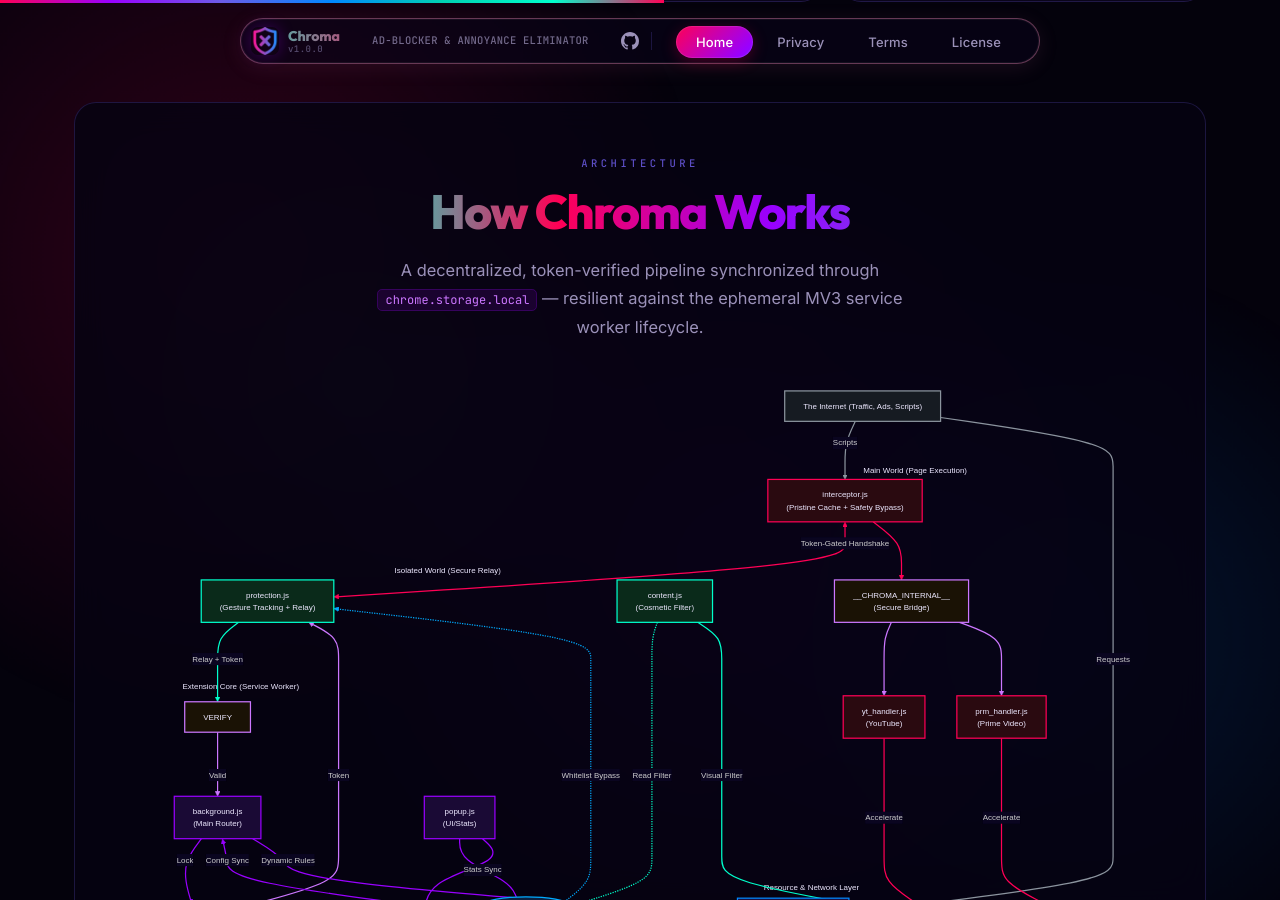
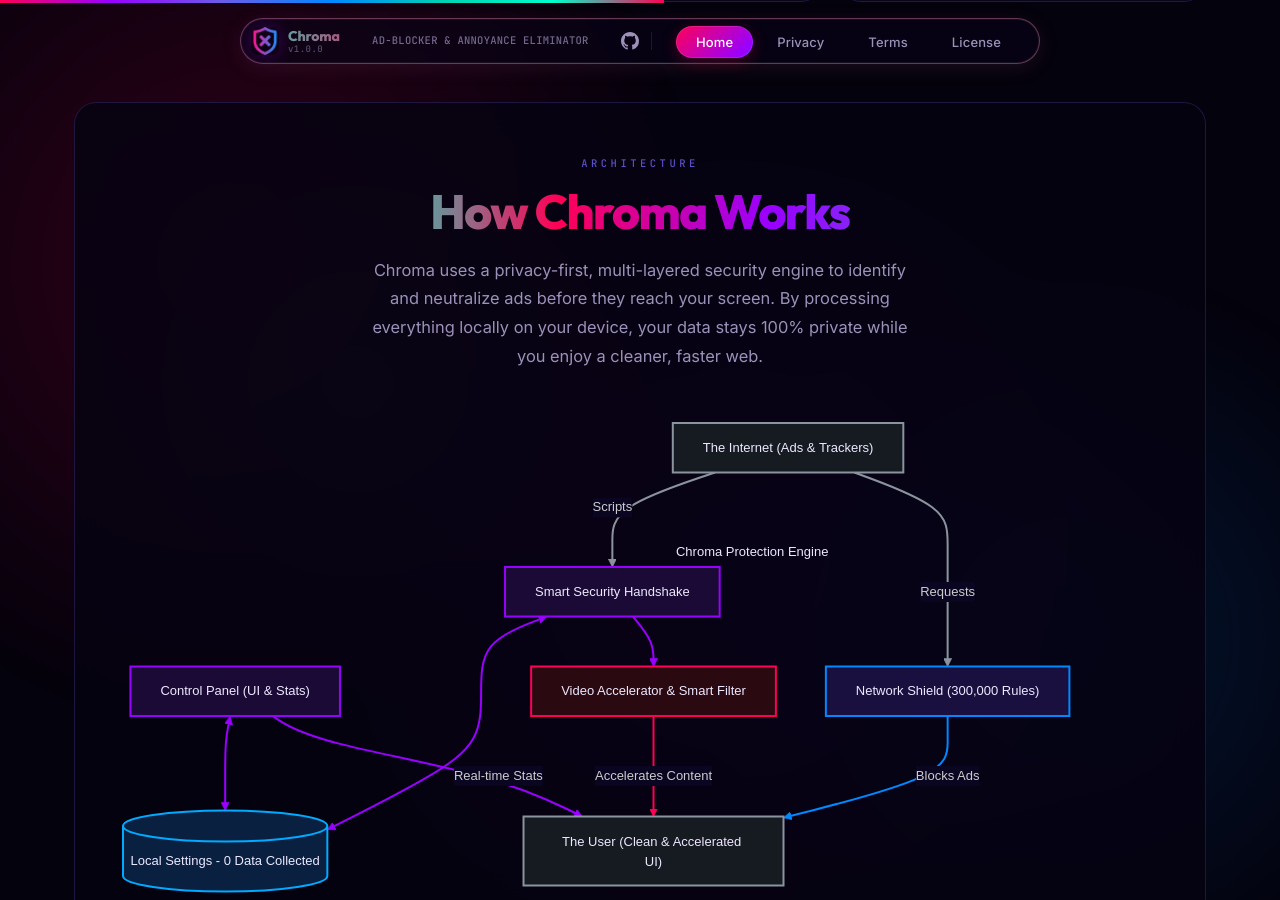
Before and after one commit to Dabrogost/Chroma-Ad-Blocker, a Jekyll site: the page built from index.md, in a window 1280 px wide and 900 px high, scrolled down 1913 px. Built offline with Jekyll 4.4.1, drawn with Linux system fonts in a browser that asks for light colours; some of the changed text lies outside the part shown.

Commit message:
docs: update Chroma architecture description and simplify Mermaid diagram for clarity

```diff
--- a/index.md
+++ b/index.md
@@ -169,80 +169,42 @@
       <p class="section__eyebrow">Architecture</p>
       <h2 class="section__title">How Chroma Works</h2>
       <p class="section__sub">
-        A decentralized, token-verified pipeline synchronized through
-        <code style="background:rgba(153,0,255,.12);color:#cc77ff;padding:2px 7px;border-radius:5px;font-family:'JetBrains Mono',monospace;font-size:12px;border:1px solid rgba(153,0,255,.22)">chrome.storage.local</code>
-        — resilient against the ephemeral MV3 service worker lifecycle.
+        Chroma uses a privacy-first, multi-layered security engine to identify and
+        neutralize ads before they reach your screen. By processing everything locally
+        on your device, your data stays 100% private while you enjoy a cleaner, faster web.
       </p>
     </div>
 
     <div class="mermaid">
 graph TD
-    classDef sw fill:#1a0a35,color:#ede8ff,stroke:#9900ff,stroke-width:2px
+    classDef main fill:#2a0a10,color:#ede8ff,stroke:#ff0055,stroke-width:2px
+    classDef shield fill:#1a1040,color:#ede8ff,stroke:#0088ff,stroke-width:2px
+    classDef logic fill:#1a0a35,color:#ede8ff,stroke:#9900ff,stroke-width:2px
     classDef storage fill:#0a2040,color:#ede8ff,stroke:#00aaff,stroke-width:2px
-    classDef isolated fill:#0a2a1a,color:#ede8ff,stroke:#00ffcc,stroke-width:2px
-    classDef main fill:#2a0a10,color:#ede8ff,stroke:#ff0055,stroke-width:2px
-    classDef dnr fill:#1a1040,color:#ede8ff,stroke:#0088ff,stroke-width:2px
-    classDef dom fill:#1a1500,color:#ede8ff,stroke:#ff9900,stroke-width:2px
-    classDef secure fill:#1a1205,color:#ede8ff,stroke:#cc77ff,stroke-width:2px
     classDef actor fill:#161b22,color:#ede8ff,stroke:#8b949e,stroke-width:2px
-    INTERNET["The Internet (Traffic, Ads, Scripts)"]:::actor
-    subgraph MW["Main World (Page Execution)"]
-        MW_INT["interceptor.js<br/>(Pristine Cache + Safety Bypass)"]:::main
-        BRIDGE["__CHROMA_INTERNAL__<br/>(Secure Bridge)"]:::secure
-        CS_YT["yt_handler.js<br/>(YouTube)"]:::main
-        CS_PV["prm_handler.js<br/>(Prime Video)"]:::main
+    INTERNET["The Internet (Ads & Trackers)"]:::actor
+    subgraph Engine["Chroma Protection Engine"]
+        SHIELD["Network Shield (300,000 Rules)"]:::shield
+        CORE["Smart Security Handshake"]:::logic
+        FILTER["Video Accelerator & Smart Filter"]:::main
     end
-    subgraph IW["Isolated World (Secure Relay)"]
-        CS_PROT["protection.js<br/>(Gesture Tracking + Relay)"]:::isolated
-        CS_GEN["content.js<br/>(Cosmetic Filter)"]:::isolated
-    end
-    subgraph SW["Extension Core (Service Worker)"]
-        VERIFY{{Token Verification}}:::secure
-        BS["background.js<br/>(Main Router)"]:::sw
-        AUTH["Session Token Store"]:::secure
-    end
-    subgraph System["Resource & Network Layer"]
-        STORAGE[(chrome.storage.local)]:::storage
-        DNR["10-Part DNR System<br/>(300,000 Rules)"]:::dnr
-        YT_DOM["YouTube Player"]:::dom
-        PV_DOM["Prime Player"]:::dom
-    end
-    USER["The User (Cleaned & Accelerated UI)"]:::actor
-    POPUP["popup.js<br/>(UI/Stats)"]:::sw
-    INTERNET--"Scripts"-->MW_INT
-    INTERNET--"Requests"-->DNR
-    MW_INT<==>|"Token-Gated Handshake"|CS_PROT
-    MW_INT-->BRIDGE
-    CS_YT==>|"Accelerate"|YT_DOM
-    CS_PV==>|"Accelerate"|PV_DOM
-    BRIDGE-->CS_YT
-    BRIDGE-->CS_PV
-    VERIFY--"Valid"-->BS
-    AUTH--"Token"-->CS_PROT
-    CS_PROT--"Relay + Token"-->VERIFY
-    CS_GEN-.->|"Read Filter"|STORAGE
-    CS_GEN==>|"Visual Filter"|YT_DOM
-    BS--"Lock"-->AUTH
-    BS<-->|"Config Sync"|STORAGE
-    BS--"Dynamic Rules"-->DNR
-    STORAGE-.->|"Whitelist Bypass"|CS_PROT
-    DNR---|"Network Shield"|USER
-    YT_DOM--"Filtered Output"-->USER
-    PV_DOM--"Filtered Output"-->USER
-    POPUP---|"Stats Sync"|STORAGE
-    POPUP--"Final Statistics"-->USER
+    STORAGE[(Local Settings - 0 Data Collected)]:::storage
+    POPUP["Control Panel (UI & Stats)"]:::logic
+    USER["The User (Clean & Accelerated UI)"]:::actor
+    INTERNET--"Scripts"-->CORE
+    INTERNET--"Requests"-->SHIELD
+    CORE<-->STORAGE
+    CORE==>FILTER
+    SHIELD==>|"Blocks Ads"|USER
+    FILTER==>|"Accelerates Content"|USER
+    POPUP<-->STORAGE
+    POPUP--"Real-time Stats"-->USER
     linkStyle 0,1 stroke:#8b949e,stroke-width:2px;
-    linkStyle 2,3,4,5 stroke:#ff0055,stroke-width:2px;
-    linkStyle 6,7,8,9 stroke:#cc77ff,stroke-width:2px;
-    linkStyle 10,11,12 stroke:#00ffcc,stroke-width:2px;
-    linkStyle 13,14,15,20,21 stroke:#9900ff,stroke-width:2px;
-    linkStyle 16 stroke:#00aaff,stroke-width:2px;
-    linkStyle 17 stroke:#0088ff,stroke-width:2px;
-    linkStyle 18,19 stroke:#ff9900,stroke-width:2px;
-    style MW fill:none,stroke:none
-    style IW fill:none,stroke:none
-    style SW fill:none,stroke:none
-    style System fill:none,stroke:none
+    linkStyle 2,3 stroke:#9900ff,stroke-width:2px;
+    linkStyle 4 stroke:#0088ff,stroke-width:2px;
+    linkStyle 5 stroke:#ff0055,stroke-width:2px;
+    linkStyle 6,7 stroke:#9900ff,stroke-width:2px;
+    style Engine fill:none,stroke:none
     </div>
   </div>
 </section>
```
